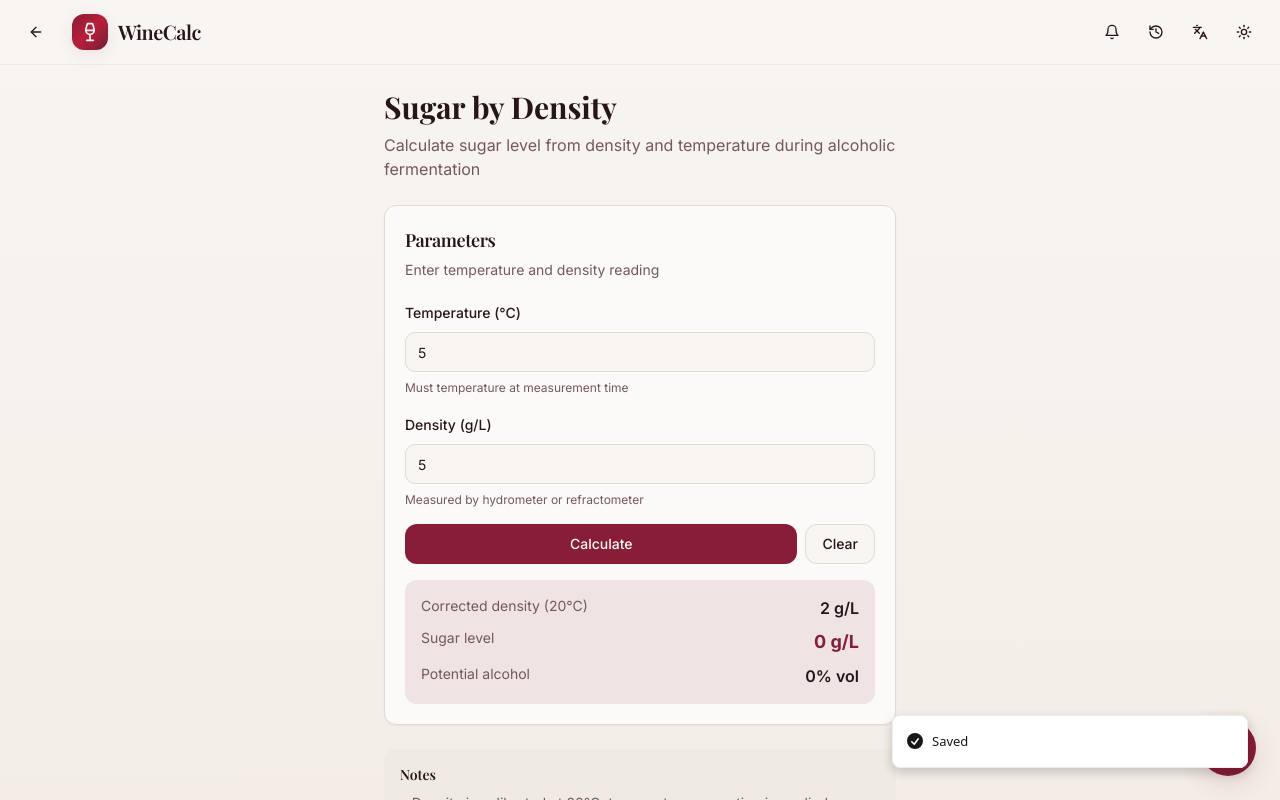
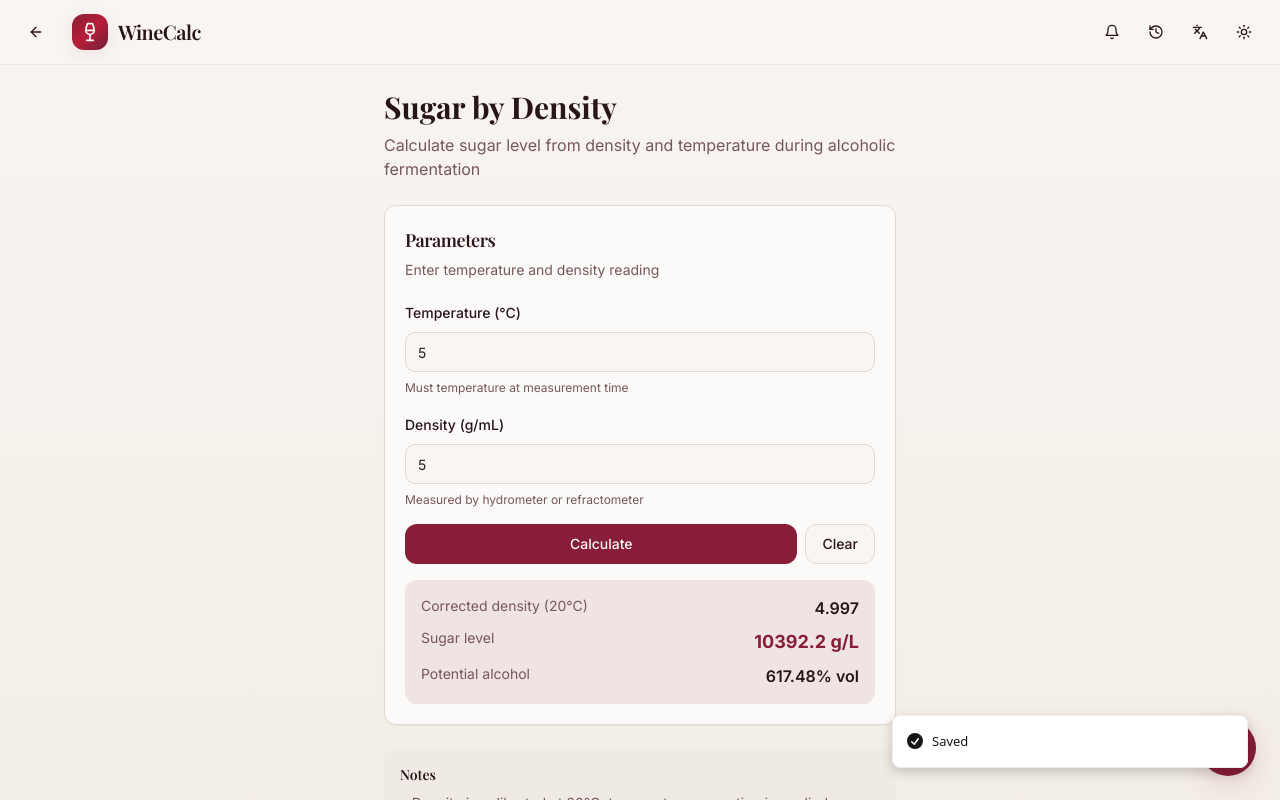
Before and after one commit to mon05/idea-sparkle-hub, a React (Vite) app: page /calculator/sugar-by-density in a window 1280 px wide. Both pictures are taken after typing "5", "5" into the empty fields and a click on the button "Calculate". Shown: the top 800 px of the page. Built offline with nearby package versions, Linux system fonts and the light colour scheme; the HTML template or start-up script is replaced by a standard one.

Commit message:
Changes
Co-authored-by: mon05 <16177449+mon05@users.noreply.github.com>

```diff
--- a/src/pages/calculators/SugarByDensityPage.tsx
+++ b/src/pages/calculators/SugarByDensityPage.tsx
@@ -23,15 +23,11 @@ const SugarByDensityPage = () => {
 
   const calculate = () => {
     const temp = parseFloat(temperature);
-    const densGL = parseFloat(density);
-    if (isNaN(temp) || isNaN(densGL)) return;
-
-    // Convert g/L to g/mL for calculation
-    const dens = densGL / 1000;
+    const dens = parseFloat(density);
+    if (isNaN(temp) || isNaN(dens)) return;
 
     // Temperature correction for density (reference 20°C)
     const correctedDensity = dens + (temp - 20) * 0.0002;
-    const correctedDensityGL = Math.round(correctedDensity * 10000) / 10;
 
     // Sugar estimation: sugar (g/L) ≈ (corrected_density - 1.0) * 2600
     const sugarGL = (correctedDensity - 1.0) * 2600;
@@ -40,12 +36,12 @@ const SugarByDensityPage = () => {
     // Potential alcohol ≈ sugar / 16.83
     const potentialAlcohol = Math.round((sugar / 16.83) * 100) / 100;
 
-    setResult({ sugar, correctedDensity: correctedDensityGL, potentialAlcohol });
+    setResult({ sugar, correctedDensity: Math.round(correctedDensity * 10000) / 10000, potentialAlcohol });
 
     addEntry({
       calculatorId: "sugar-by-density",
       calculatorName: isKa ? "შაქარი სიმკვრივით" : "Sugar by Density",
-      inputs: { temperature: temp, density: densGL },
+      inputs: { temperature: temp, density: dens },
       result: sugar,
       unit: "g/L",
       details: `${sugar.toFixed(1)} g/L sugar, ${potentialAlcohol.toFixed(2)}% potential alcohol`,
@@ -87,11 +83,11 @@ const SugarByDensityPage = () => {
             </div>
 
             <div className="space-y-2">
-              <label className="text-sm font-medium">{isKa ? "სიმკვრივე" : "Density"} (g/L)</label>
+              <label className="text-sm font-medium">{isKa ? "სიმკვრივე" : "Density"} (g/mL)</label>
               <Input
                 type="number"
-                step="0.1"
-                placeholder="1085"
+                step="0.0001"
+                placeholder="1.0850"
                 value={density}
                 onChange={(e) => setDensity(e.target.value)}
               />
@@ -107,7 +103,7 @@ const SugarByDensityPage = () => {
               <div className="rounded-xl bg-primary/10 p-4 space-y-2 animate-fade-in">
                 <div className="flex justify-between">
                    <span className="text-sm text-muted-foreground">{isKa ? "კორექტირებული სიმკვრივე (20°C)" : "Corrected density (20°C)"}</span>
-                   <span className="font-semibold">{result.correctedDensity} g/L</span>
+                   <span className="font-semibold">{result.correctedDensity}</span>
                 </div>
                 <div className="flex justify-between">
                   <span className="text-sm text-muted-foreground">{isKa ? "შაქრის დონე" : "Sugar level"}</span>
@@ -126,8 +122,8 @@ const SugarByDensityPage = () => {
           <h3 className="font-semibold text-foreground mb-2">{isKa ? "შენიშვნები" : "Notes"}</h3>
           <ul className="space-y-1">
              <li>• {isKa ? "სიმკვრივე კალიბრებულია 20°C-ზე; ტემპერატურის კორექცია ხდება ავტომატურად" : "Density is calibrated at 20°C; temperature correction is applied automatically"}</li>
-            <li>• {isKa ? "1000 გ/ლ სიმკვრივე = მშრალი ღვინო (შაქრის გარეშე)" : "Density of 1000 g/L = dry wine (no residual sugar)"}</li>
-            <li>• {isKa ? "ფორმულა: შაქარი ≈ (სიმკვრივე/1000 - 1.0) × 2600 გ/ლ" : "Formula: sugar ≈ (density/1000 - 1.0) × 2600 g/L"}</li>
+            <li>• {isKa ? "1.000 სიმკვრივე = მშრალი ღვინო (შაქრის გარეშე)" : "Density of 1.000 = dry wine (no residual sugar)"}</li>
+            <li>• {isKa ? "ფორმულა: შაქარი ≈ (სიმკვრივე - 1.0) × 2600 გ/ლ" : "Formula: sugar ≈ (density - 1.0) × 2600 g/L"}</li>
             <li>• {isKa ? "პოტენციური ალკოჰოლი ≈ შაქარი / 16.83" : "Potential alcohol ≈ sugar / 16.83"}</li>
           </ul>
         </div>
```
